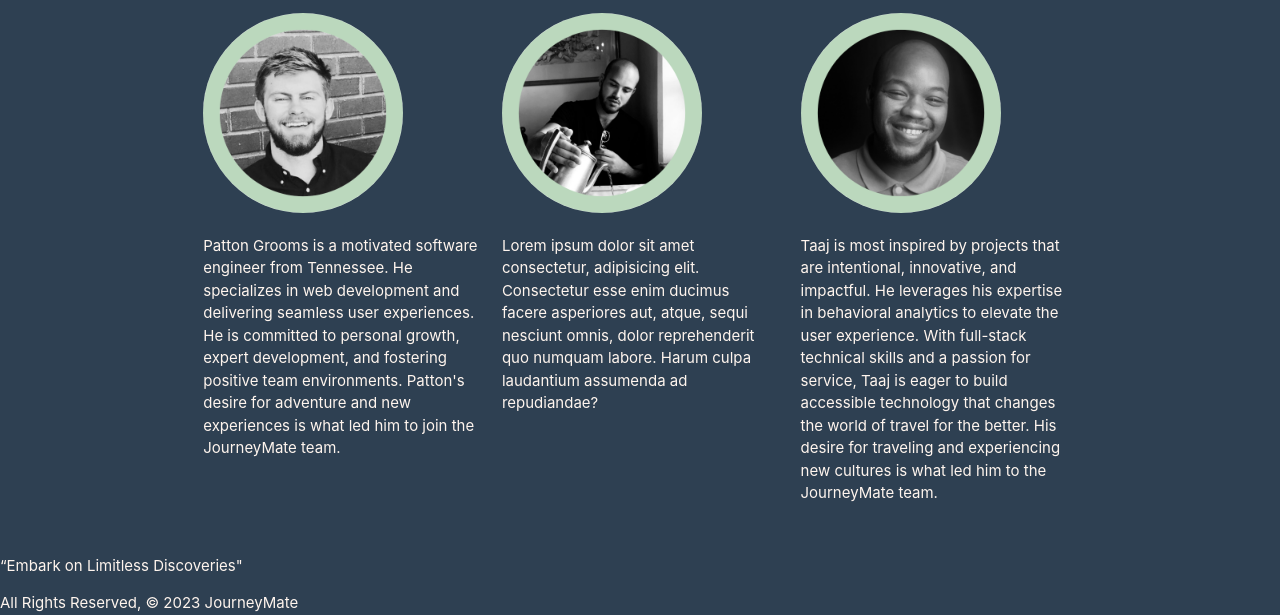
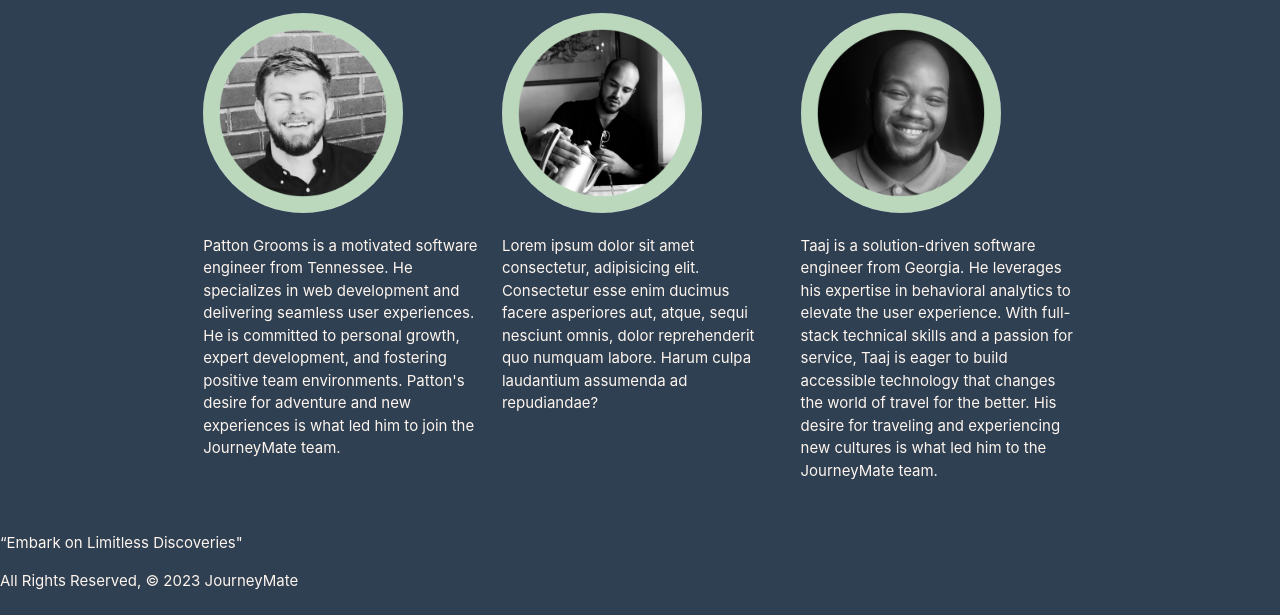
Before and after one commit to pattongrooms/project-3-STP, a Django app: page /about/ in a window 1280 px wide. Shown: the part 982-1597 px from the top of the page. After the commit the page ends 1572 px from the top, so only its background shows below. Run offline with Django 4.2, Linux system fonts and the light colour scheme.

Commit message:
about bio edit

```diff
--- a/journeymate/main_app/templates/about.html
+++ b/journeymate/main_app/templates/about.html
@@ -30,7 +30,7 @@ Embark on unforgettable journeys with confidence and ease using JourneyMate. Sta
   </div>
   <div class="col s4">
     <img class="circle" width="200" src="{% static 'images/taaj1.png' %}">
-    <p>Taaj is most inspired by projects that are intentional, innovative, and impactful. He leverages his expertise in behavioral analytics to elevate the user experience. With full-stack technical skills and a passion for service, Taaj is eager to build accessible technology that changes the world of travel for the better. His desire for traveling and experiencing new cultures is what led him to the JourneyMate team.</p>
+    <p>Taaj is a solution-driven software engineer from Georgia. He leverages his expertise in behavioral analytics to elevate the user experience. With full-stack technical skills and a passion for service, Taaj is eager to build accessible technology that changes the world of travel for the better. His desire for traveling and experiencing new cultures is what led him to the JourneyMate team.</p>
   </div>
 
 </div>
```
